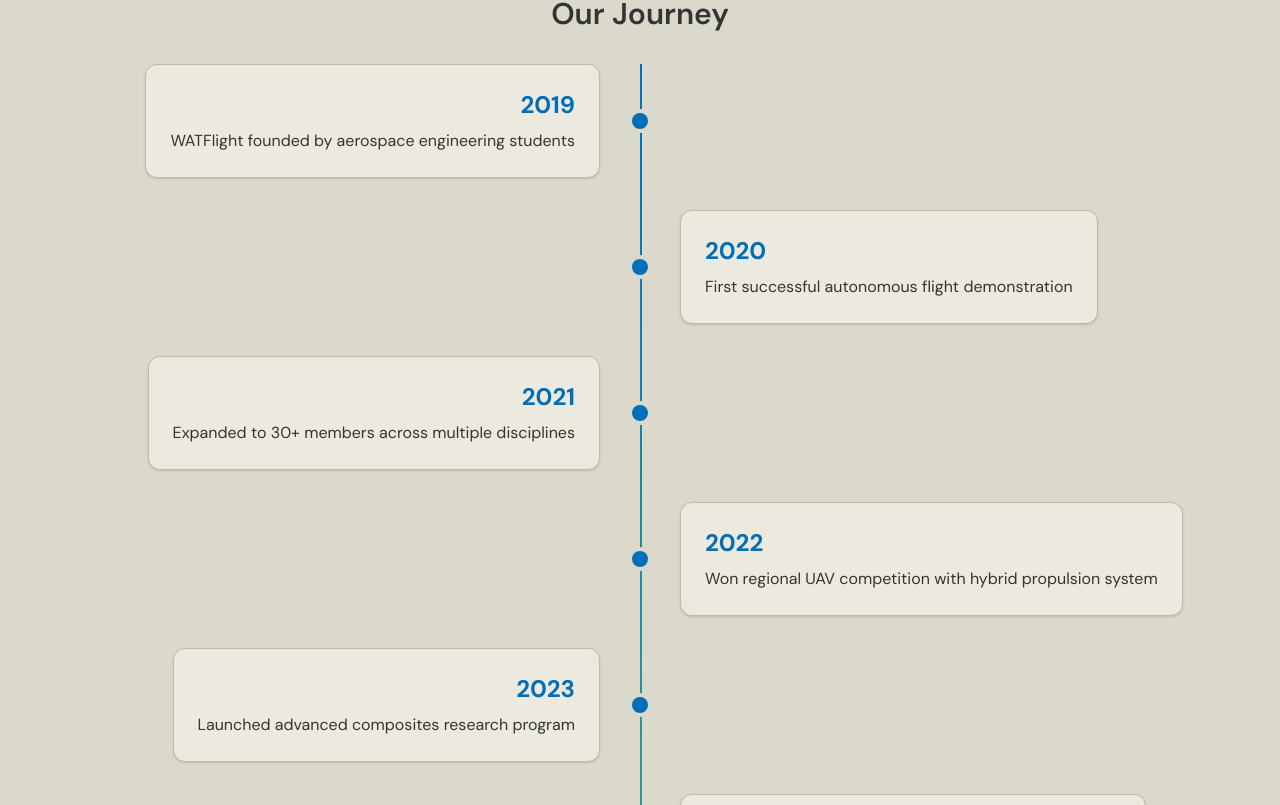
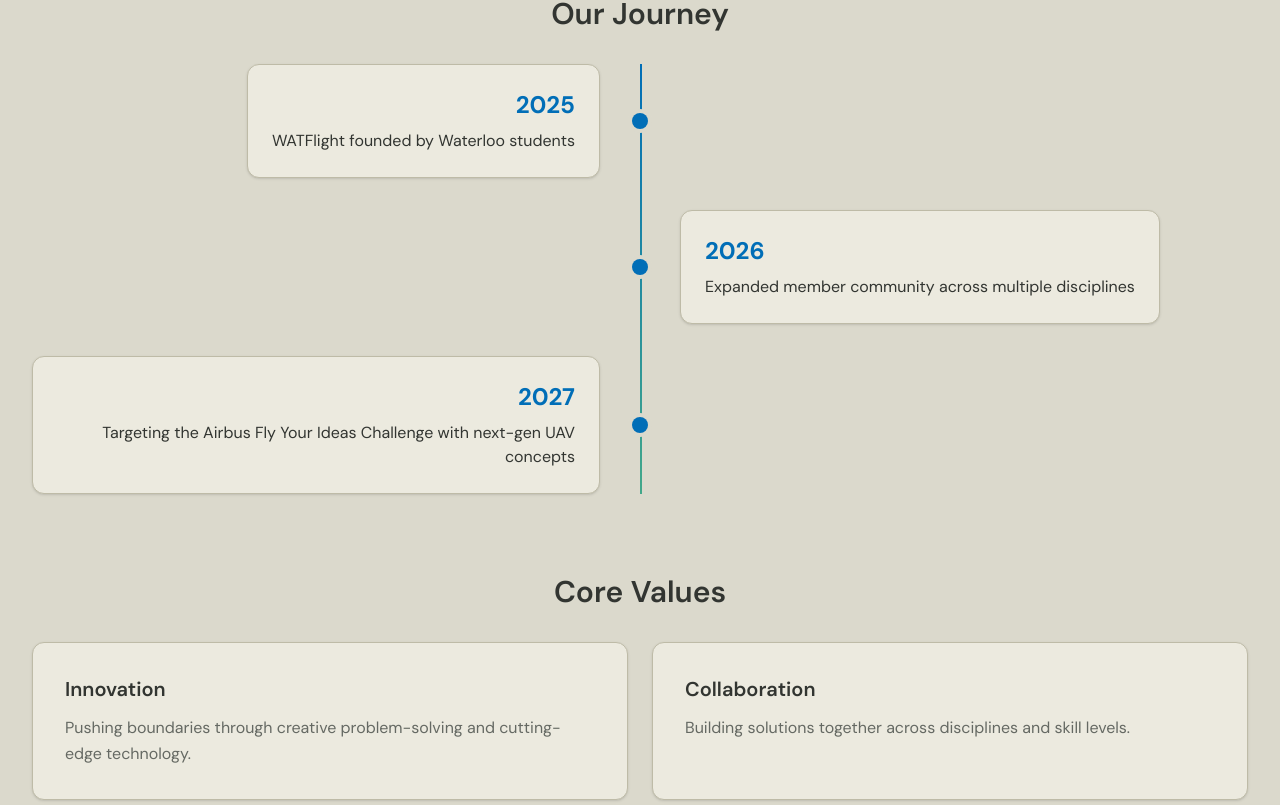
Before and after one commit to manya-s19/watflight, a React (Vite) app in the folder apps/web/: page /watflight/about in a window 1280 px wide. Shown: the part 1055-1860 px from the top of the page. Built offline with nearby package versions, Linux system fonts and the light colour scheme; the HTML template or start-up script is replaced by a standard one.

Commit message:
timeline fix

```diff
--- a/apps/web/src/pages/AboutPage.jsx
+++ b/apps/web/src/pages/AboutPage.jsx
@@ -8,12 +8,8 @@
 
 const AboutPage = () => {
   const timeline = [
-    { year: '2019', event: 'WATFlight founded by aerospace engineering students' },
-    { year: '2020', event: 'First successful autonomous flight demonstration' },
-    { year: '2021', event: 'Expanded to 30+ members across multiple disciplines' },
-    { year: '2022', event: 'Won regional UAV competition with hybrid propulsion system' },
-    { year: '2023', event: 'Launched advanced composites research program' },
-    { year: '2024', event: 'Achieved 47 active members and 12 completed projects' },
+    { year: '2025', event: 'WATFlight founded by Waterloo students' },
+    { year: '2026', event: 'Expanded member community across multiple disciplines' },
     { year: '2027', event: 'Targeting the Airbus Fly Your Ideas Challenge with next-gen UAV concepts' }
   ];
 
```
Also changed, not shown: 1 other file (tests, documents, lock files or other folders).
